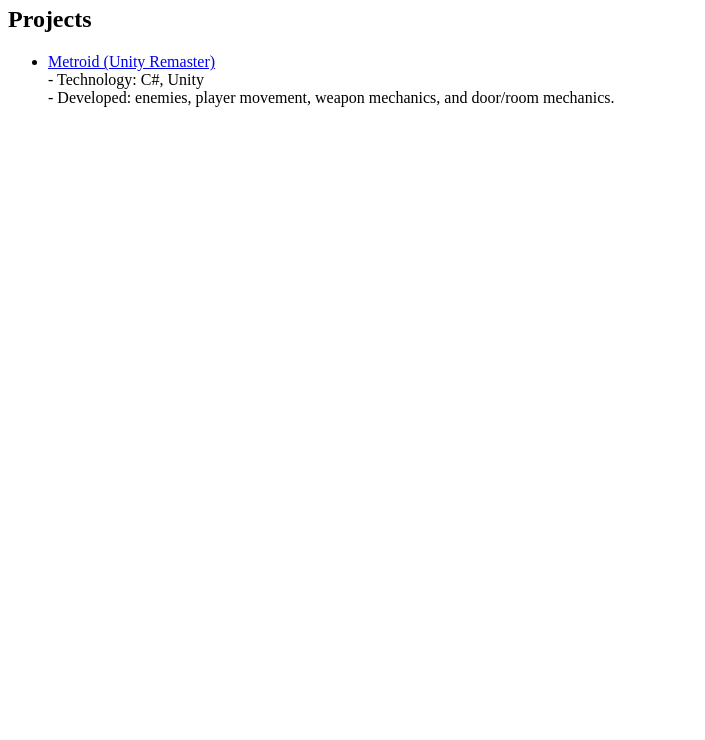
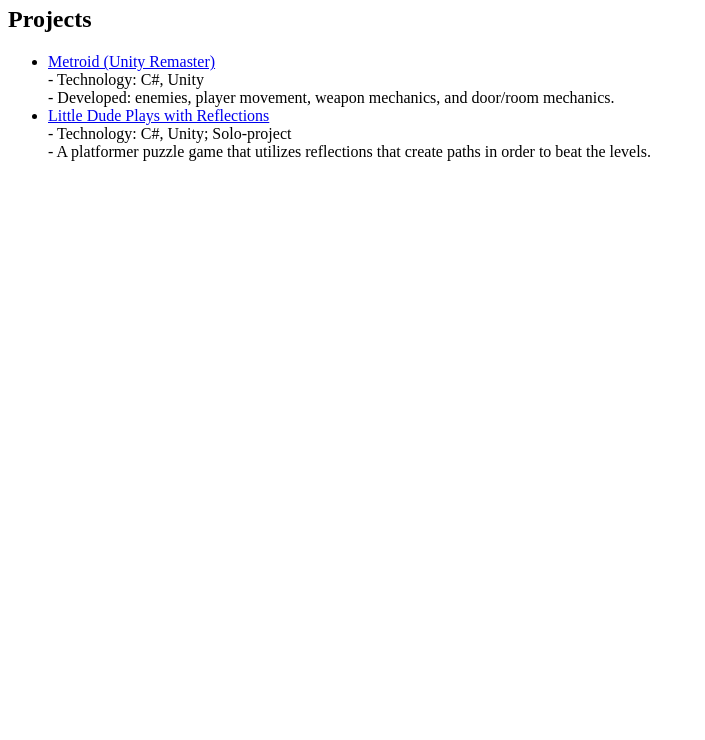
Before and after one commit to micng/micng.github.io, a plain HTML site: page index.html in a window 1280 px wide. Shown: the part 60-800 px from the top of the page, without its empty margins (0-705 px from the left). Drawn offline with Linux system fonts and the light colour scheme.

Commit message:
updated site

```diff
--- a/index.html
+++ b/index.html
@@ -12,6 +12,12 @@
     - Technology: C#, Unity
     <br />
     - Developed: enemies, player movement, weapon mechanics, and door/room mechanics.
+    <li><a href="https://micng.itch.io/little-dude-plays-with-reflections">Little Dude Plays with Reflections</a></li>
+
+    - Technology: C#, Unity; Solo-project
+    <br />
+    - A platformer puzzle game that utilizes reflections that create paths in order to beat the levels.
+
 </ul>
 
 <!-- TIP: Rename this file "index.html", and it will become the default landing page whenever someone navigates their browser to your domain. -->
```
